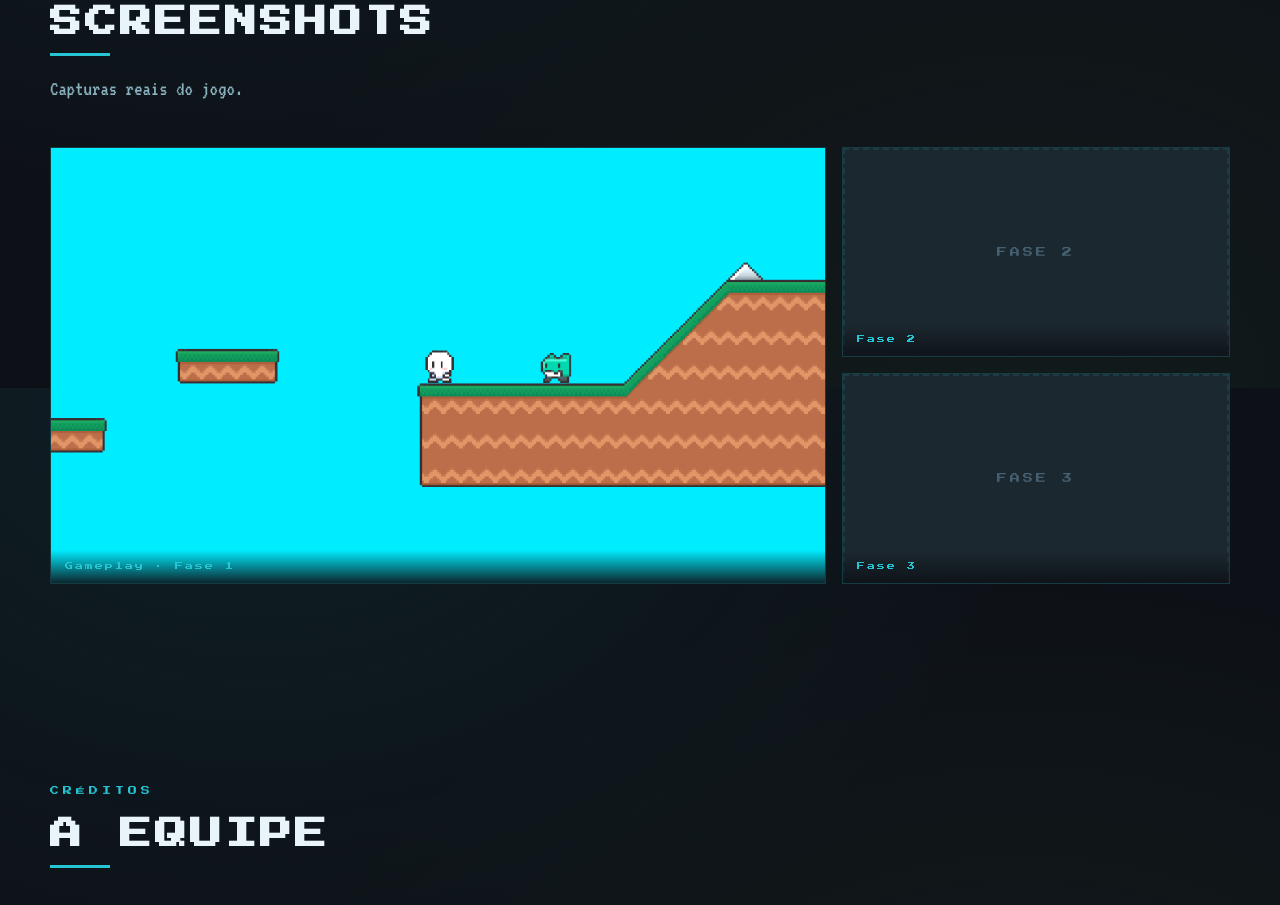
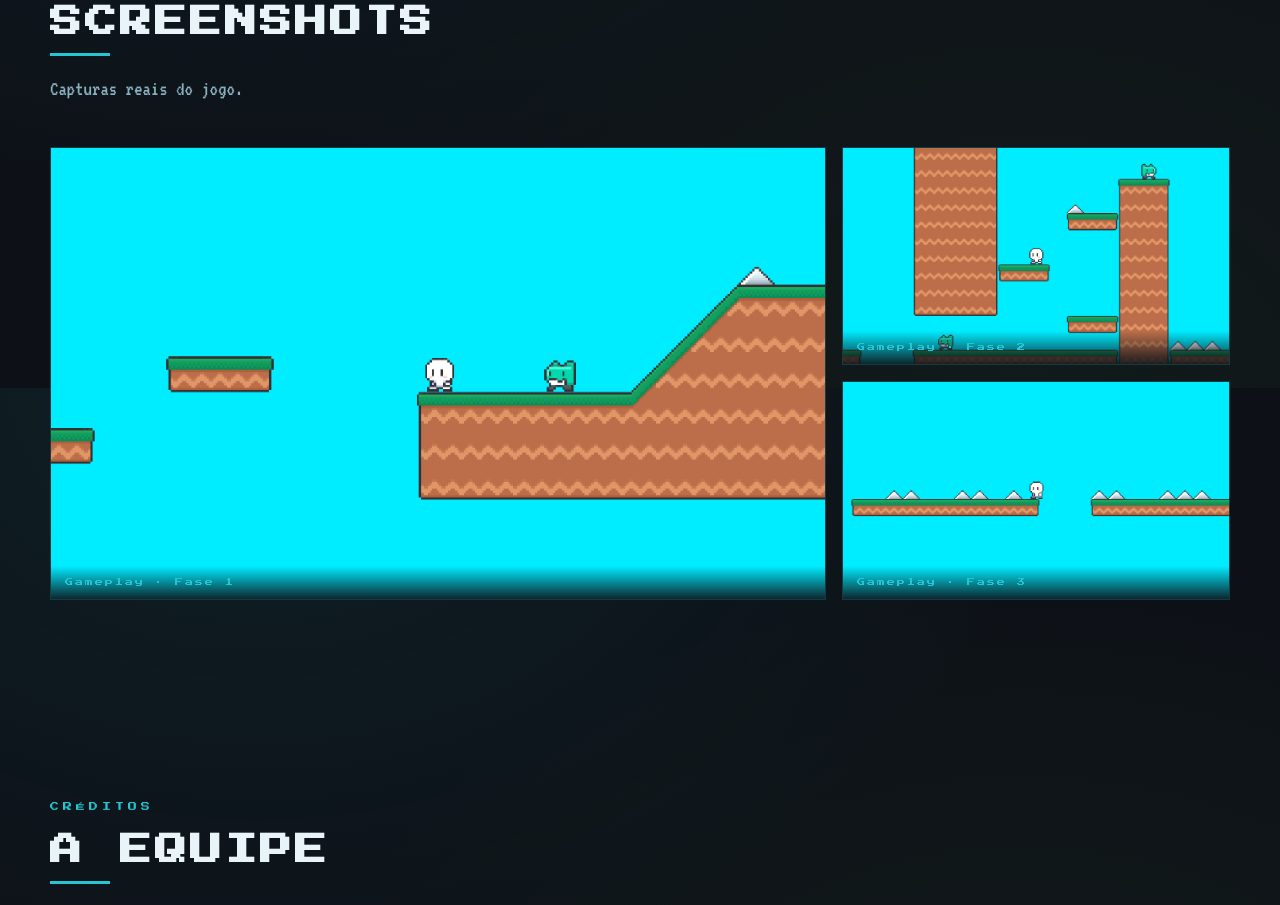
Before and after one commit to CaioCosta29/barnaby_game, a plain HTML site: page site/index.html in a window 1280 px wide. Shown: the part 3612-4517 px from the top of the page. Drawn offline with Linux system fonts and the light colour scheme.

Commit message:
Adiciona screenshots das Fases 2 e 3 na galeria
Co-Authored-By: Claude Sonnet 4.6 <noreply@anthropic.com>

```diff
--- a/site/index.html
+++ b/site/index.html
@@ -166,17 +166,13 @@
         <img src="assets/fase1.png" alt="Gameplay 2D Platformer · Fase 1">
         <figcaption>Gameplay · Fase 1</figcaption>
       </figure>
-      <figure class="gal-item gal-placeholder">
-        <div class="placeholder-inner">
-          <span>FASE 2</span>
-        </div>
-        <figcaption>Fase 2</figcaption>
+      <figure class="gal-item">
+        <img src="assets/fase2.png" alt="Gameplay 2D Platformer · Fase 2">
+        <figcaption>Gameplay · Fase 2</figcaption>
       </figure>
-      <figure class="gal-item gal-placeholder">
-        <div class="placeholder-inner">
-          <span>FASE 3</span>
-        </div>
-        <figcaption>Fase 3</figcaption>
+      <figure class="gal-item">
+        <img src="assets/fase3.png" alt="Gameplay 2D Platformer · Fase 3">
+        <figcaption>Gameplay · Fase 3</figcaption>
       </figure>
     </div>
   </div>
```
Also changed, not shown: site/assets/fase2.png (added), site/assets/fase3.png (added).
